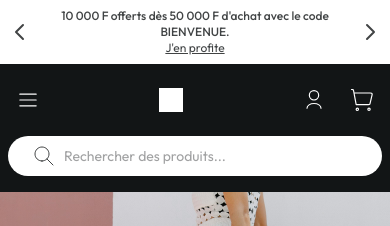
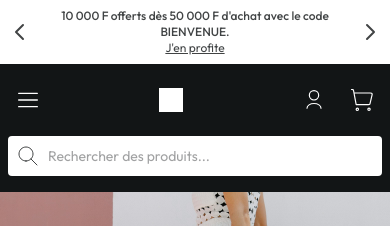
Before and after one commit to twocoderz/ecom.saas, a React (Vite) app: page / in a window 390 px wide. Shown: the top 226 px of the page. Built offline with nearby package versions, Linux system fonts and the light colour scheme.

Commit message:
fixing mobile search bar

```diff
--- a/src/shared/components/navigation/MainHeader.tsx
+++ b/src/shared/components/navigation/MainHeader.tsx
@@ -61,7 +61,7 @@ export function MainHeader() {
               {isMobileMenuOpen ? (
                 <CloseIcon className="h-6 w-6 text-white" />
               ) : (
-                <HamburgerMdIcon className="h-7 w-7 text-white" />
+                <HamburgerMdIcon className="h-8 w-8 text-white" />
               )}
             </button>
             <Logo />
--- a/src/shared/components/ui/MobileSearchBar.tsx
+++ b/src/shared/components/ui/MobileSearchBar.tsx
@@ -9,7 +9,7 @@ export default function MobileSearchBar() {
   };
 
   return (
-    <div className="bg-white px-6 py-2 rounded-full flex items-center gap-p2 w-full">
+    <div className="bg-white px-2 py-2 rounded-sm flex items-center gap-p2 w-full">
       <button
         type="button"
         aria-label="Lancer la recherche"
```
